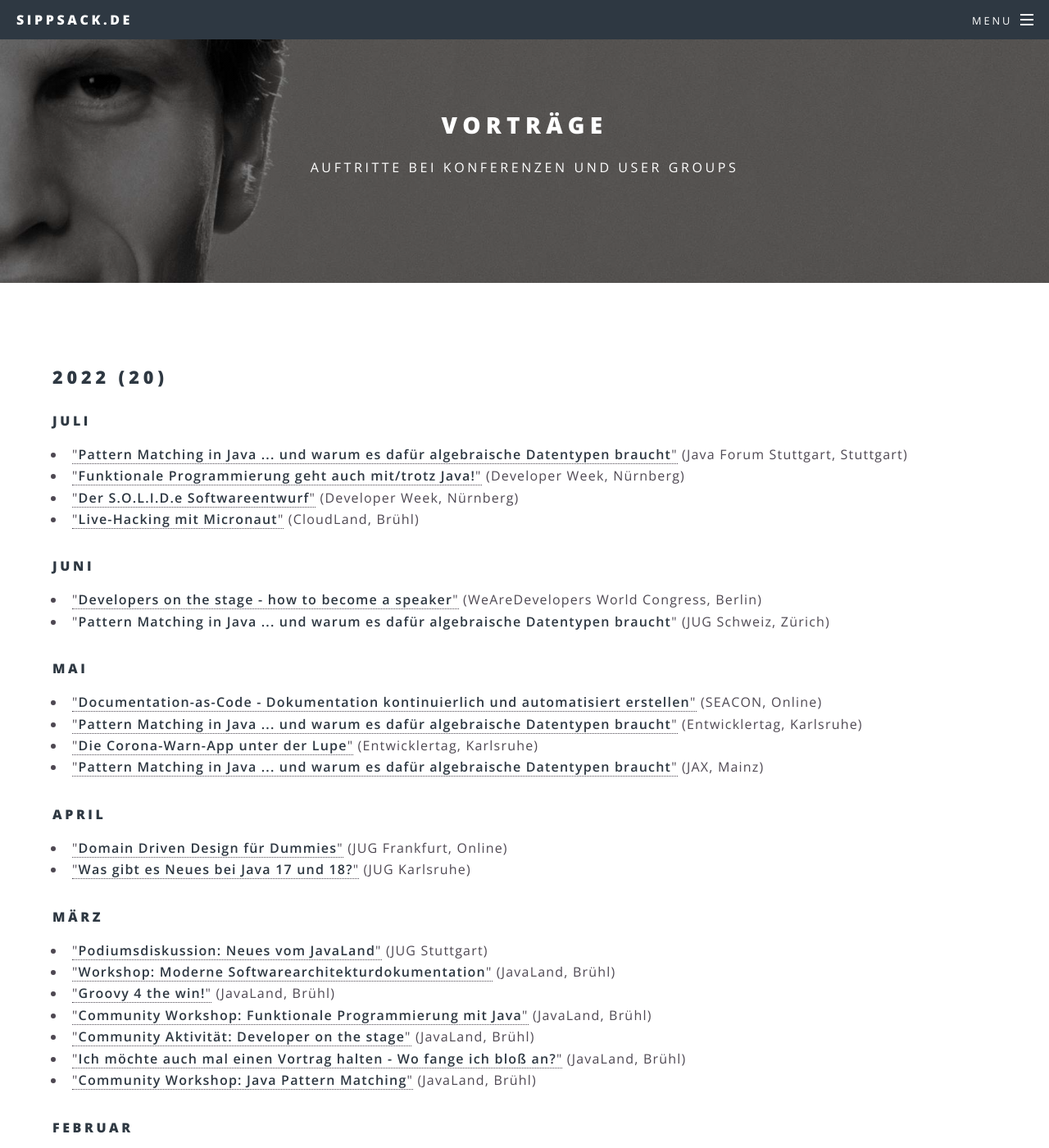
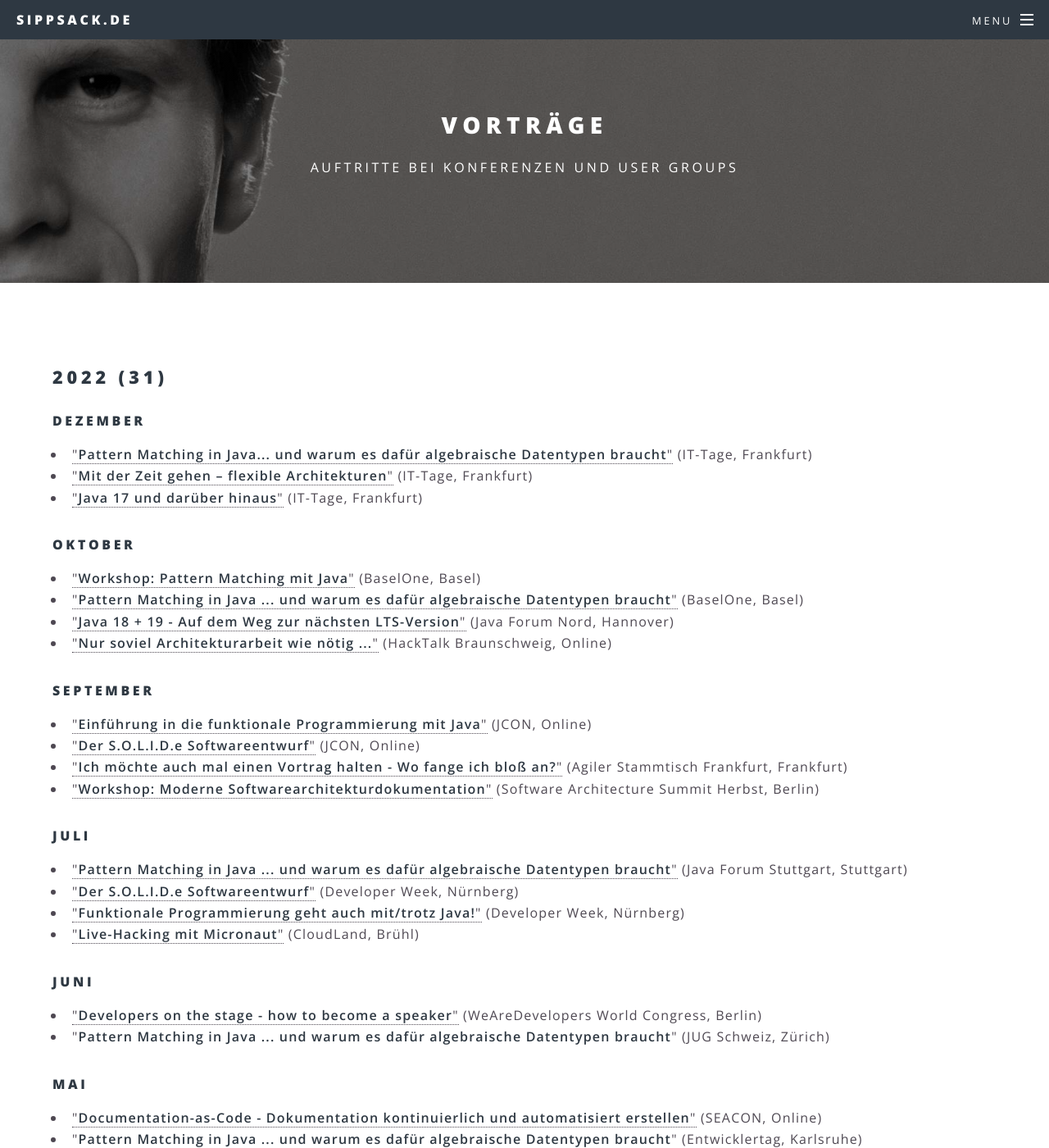
Before and after one commit to sippsack/sippsack.github.io, a Jekyll site: the page built from talks.md, in a window 1280 px wide and 1400 px high. Shown: the whole window at 82% size. Built offline with Jekyll 4.4.1, drawn with Linux system fonts in a browser that asks for light colours; some of the changed text lies outside the part shown.

Commit message:
nächste Konferenzen geplant

```diff
--- a/_data/talks.yaml
+++ b/_data/talks.yaml
@@ -1,17 +1,66 @@
 2022:
+  - Dezember:
+    - host: ittage
+      title: Pattern Matching in Java... und warum es dafür algebraische Datentypen braucht
+      date: 2022-12-13
+      link: https://www.ittage.informatik-aktuell.de/programm/2022/pattern-matching-in-java-und-warum-es-dafuer-algebraische-datentypen-braucht.html
+    - host: ittage
+      title: Mit der Zeit gehen – flexible Architekturen
+      date: 2022-12-13
+      link: https://www.ittage.informatik-aktuell.de/programm/2022/software-architektur-mit-der-zeit-gehen-flexible-architekturen.html
+    - host: ittage
+      title: Java 17 und darüber hinaus
+      date: 2022-12-13
+      link: https://www.ittage.informatik-aktuell.de/programm/2022/java-17-und-darueber-hinaus.html
+  - Oktober:
+    - host: baselone
+      title: "Workshop: Pattern Matching mit Java"
+      date: 2022-10-20
+      link: https://baselone.ch/
+    - host: baselone
+      title: Pattern Matching in Java ... und warum es dafür algebraische Datentypen braucht
+      date: 2022-10-19
+      link: https://baselone.ch/
+    - host: jfn
+      title: Java 18 + 19 - Auf dem Weg zur nächsten LTS-Version
+      date: 2022-10-06
+      link: https://javaforumnord.de/site/2022/
+    - host: HackTalk Braunschweig
+      title: Nur soviel Architekturarbeit wie nötig ...
+      date: 2022-10-04
+      location: Online
+      link: https://www.hacktalk.de/
+  - September:
+    - host: jcon
+      title: Einführung in die funktionale Programmierung mit Java
+      date: 2022-09-22
+      link: https://jcononline2022.sched.com/event/11lBm?iframe=no
+    - host: jcon
+      title: Der S.O.L.I.D.e Softwareentwurf
+      date: 2022-09-21
+      link: https://jcononline2022.sched.com/event/11lBX?iframe=no
+    - host: Agiler Stammtisch Frankfurt
+      title: Ich möchte auch mal einen Vortrag halten - Wo fange ich bloß an?
+      date: 2022-09-20
+      location: Frankfurt
+      link: https://www.meetup.com/agiler-stammtisch-frankfurt/events/286258480/
+    - host: archsummit2
+      title: "Workshop: Moderne Softwarearchitekturdokumentation"
+      date: 2022-09-12
+      link: https://software-architecture-summit.de/berlin/
   - Juli:
     - host: jfs
       title: Pattern Matching in Java ... und warum es dafür algebraische Datentypen braucht
       date: 2022-07-07
       link: https://www.java-forum-stuttgart.de/vortraege/pattern-matching-in-java/
     - host: dwx
-      title: Funktionale Programmierung geht auch mit/trotz Java!
-      date: 2022-07-06
-      link: https://www.developer-week.de/programm/#/talk/funktionale-programmierung-geht-auch-mit-trotz-java-2
-    - host: dwx
       title: Der S.O.L.I.D.e Softwareentwurf
       date: 2022-07-06
       link: https://www.developer-week.de/programm/#/talk/der-s-o-l-i-d-e-softwareentwurf
+    - host: dwx
+      title: Funktionale Programmierung geht auch mit/trotz Java!
+      date: 2022-07-05
+      link: https://www.developer-week.de/programm/#/talk/funktionale-programmierung-geht-auch-mit-trotz-java-2
     - host: cl
       title: Live-Hacking mit Micronaut
       date: 2022-07-01
@@ -1113,7 +1162,7 @@
 2014:
   - Mai:
     - conference: Orientierungspunkt OIO
-      title: SAFE - Architektur im Rahmen grosser Agiler Projekte
+      title: SAFe - Architektur im Rahmen grosser agiler Projekte
       date: 2014-12-18
       location: Mannheim
       link: http://www.oio.de/vortrag-mannheim/orientierungspunkte/vortragsfolien-archiv.htm#OrPoint-2014-06-27
@@ -1132,7 +1181,7 @@
       slides: /files/talks/codingdojo-javaland-2014.pdf
   - Februar:
     - conference: OOP
-      title: Kontinuierliche Architektur im Rahmen grosser Agiler Projekte
+      title: Kontinuierliche Architektur im Rahmen grosser agiler Projekte
       date: 2014-02-04
       location: München
       link: http://www.oop-konferenz.de/oop2014/konferenz/konferenzprogramm/conference-detail/kontinuierliche-architektur-im-rahmen-grosser-agiler-projekte.html?no_cache=1
```
